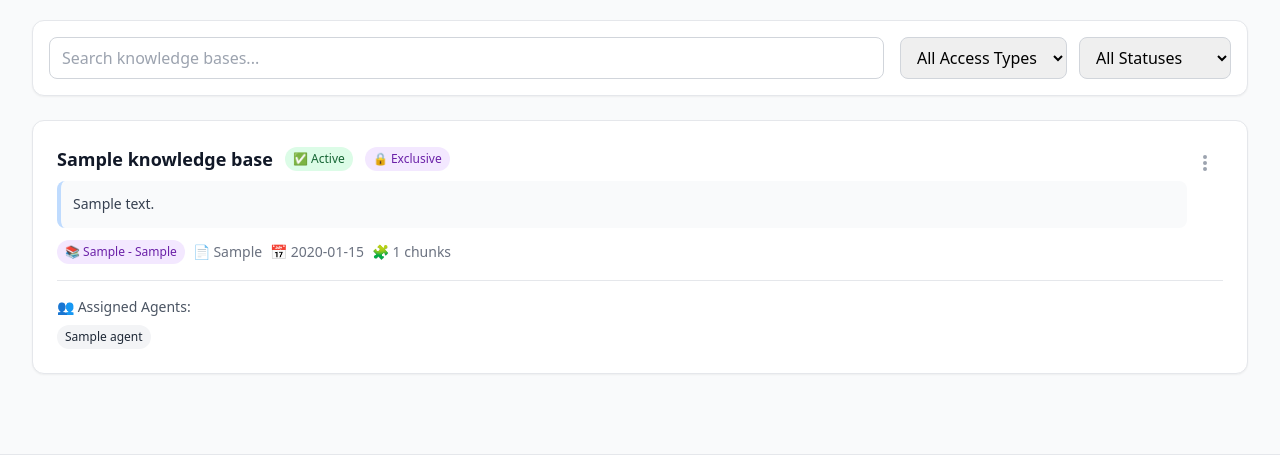
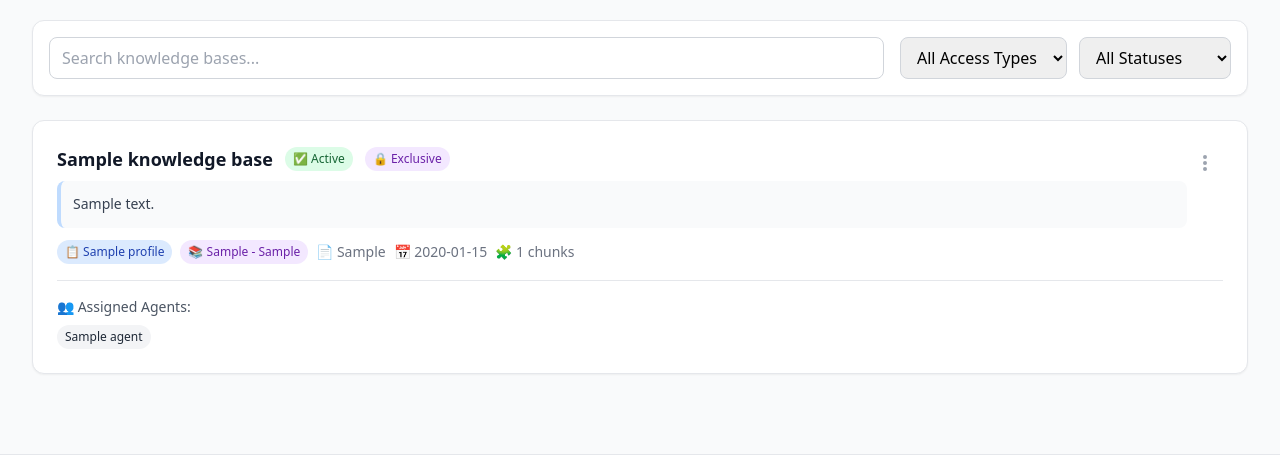
Before and after one commit to ST4RKiLLaX/exam_blueprint, a Flask app: template app/web/templates/knowledge_bases.html in a window 1280 px wide. Shown: the part 275-730 px from the top of the page. Run offline with Flask 3, Linux system fonts and the light colour scheme; the template is opened without the code that fills it: most values are stand-ins (such as "Sample title", 1, 10 or a date in 2020); some libraries are stand-ins or nearby versions.

Commit message:
feat(knowledge-bases): add editable exam profile assignment to KB edit modal
- Widened edit modal from max-w-md to max-w-2xl for better usability
- Replaced read-only profile display with multi-select checkboxes
- Users can now add/remove profile assignments when editing existing KBs
- Updated editKBFromData wrapper to use HTML5 data attributes
- Backend handler now saves exam_profile_ids array on edit
- Fixed HTML attribute escaping by using single quotes for JSON data
- Profile metadata (type, domain, priority flag) remains read-only

Resolves issue where KB profile assignments could only be set at creation

```diff
--- a/app/config/exam_profile_config.py
+++ b/app/config/exam_profile_config.py
@@ -400,7 +400,7 @@ def get_profile_usage(profile_id: str) -> Dict[str, Any]:
     all_kbs = kb_config.get("knowledge_bases", [])
     using_kbs = [
         kb.get("id") for kb in all_kbs
-        if kb.get("exam_profile_id") == profile_id
+        if profile_id in kb.get("exam_profile_ids", [])
     ]
 
     return {
--- a/app/web/server.py
+++ b/app/web/server.py
@@ -534,7 +534,8 @@ def knowledge_bases():
             source_type = request.form.get('source_type', 'file')
 
             # Get exam profile and metadata
-            exam_profile_id = request.form.get('exam_profile_id', '').strip() or None
+            exam_profile_ids = request.form.getlist('exam_profile_ids')  # Get multiple profile IDs
+            exam_profile_ids = [pid.strip() for pid in exam_profile_ids if pid.strip()]  # Clean up
             cissp_type = request.form.get('cissp_type', '').strip() or None
             cissp_domain = request.form.get('cissp_domain', '').strip() or None
             is_priority_kb = request.form.get('is_priority_kb') == 'on'
@@ -562,7 +563,7 @@ def knowledge_bases():
                         source=source_url,
                         access_type=access_type,
                         category="general",
-                        exam_profile_id=exam_profile_id,
+                        exam_profile_ids=exam_profile_ids,
                         profile_type=cissp_type,
                         profile_domain=cissp_domain,
                         is_priority_kb=is_priority_kb,
@@ -620,7 +621,7 @@ def knowledge_bases():
                         source=upload_path,
                         access_type=access_type,
                         category="general",
-                        exam_profile_id=exam_profile_id,
+                        exam_profile_ids=exam_profile_ids,
                         profile_type=cissp_type,
                         profile_domain=cissp_domain,
                         is_priority_kb=is_priority_kb,
@@ -664,6 +665,10 @@ def knowledge_bases():
             access_type = request.form.get('access_type', 'shared')
             new_embedding_provider = request.form.get('embedding_provider', 'openai')
 
+            # Get updated profile assignments
+            exam_profile_ids = request.form.getlist('exam_profile_ids')
+            exam_profile_ids = [pid.strip() for pid in exam_profile_ids if pid.strip()]
+
             if kb_id and title:
                 # Update knowledge base properties
                 config = load_knowledge_config()
@@ -678,6 +683,7 @@ def knowledge_bases():
                             'category': 'general',  # Fixed default
                             'access_type': access_type,
                             'embedding_provider': new_embedding_provider,
+                            'exam_profile_ids': exam_profile_ids
                         }
 
                         kb.update(update_data)
@@ -785,6 +791,12 @@ def knowledge_bases():
             except:
                 pass
 
+        # Get profile names from IDs
+        exam_profile_ids = kb_info.get('exam_profile_ids', [])
+        # Backward compatibility: check for old exam_profile_id field
+        if not exam_profile_ids and kb_info.get('exam_profile_id'):
+            exam_profile_ids = [kb_info.get('exam_profile_id')]
+
         knowledge_bases.append({
             'id': kb_id,
             'title': kb_info.get('title', 'Untitled'),
@@ -800,7 +812,8 @@ def knowledge_bases():
             'profile_type': kb_info.get('profile_type'),
             'profile_domain': kb_info.get('profile_domain'),
             'is_priority_kb': kb_info.get('is_priority_kb', False),
-            'embedding_provider': kb_info.get('embedding_provider', 'openai')
+            'embedding_provider': kb_info.get('embedding_provider', 'openai'),
+            'exam_profile_ids': exam_profile_ids
         })
 
     # Sort by creation date (newest first)
--- a/app/web/templates/knowledge_bases.html
+++ b/app/web/templates/knowledge_bases.html
@@ -99,6 +99,17 @@
                             ⭐ Priority KB
                         </span>
                         {% endif %}
+                        {% if kb.exam_profile_ids %}
+                            {% for profile_id in kb.exam_profile_ids %}
+                            {% for profile in exam_profiles %}
+                                {% if profile.profile_id == profile_id %}
+                                <span class="inline-flex items-center px-2 py-1 rounded-full text-xs font-medium bg-blue-100 text-blue-800">
+                                    📋 {{ profile.name }}
+                                </span>
+                                {% endif %}
+                            {% endfor %}
+                            {% endfor %}
+                        {% endif %}
                         {% if kb.profile_type or kb.cissp_type %}
                         <span class="inline-flex items-center px-2 py-1 rounded-full text-xs font-medium bg-purple-100 text-purple-800">
                             📚 {{ kb.profile_type or kb.cissp_type }}{% if kb.profile_domain or kb.cissp_domain %} - {{ kb.profile_domain or kb.cissp_domain }}{% endif %}
@@ -120,7 +131,17 @@
                         </svg>
                     </button>
                     <div id="dropdown-{{ kb.id }}" class="hidden absolute right-0 mt-2 w-48 bg-white rounded-lg shadow-lg border border-gray-200 z-10">
-                        <button onclick="editKnowledgeBase('{{ kb.id }}', '{{ kb.title }}', '{{ kb.description }}', '{{ kb.access_type }}', '{{ kb.kb_type }}', '{{ kb.profile_type or kb.cissp_type or "" }}', '{{ kb.profile_domain or kb.cissp_domain or "" }}', '{{ kb.embedding_provider or "openai" }}', {{ (kb.is_priority_kb | default(false)) | tojson }})"
+                        <button data-kb-id="{{ kb.id }}"
+                                data-kb-title="{{ kb.title | e }}"
+                                data-kb-description="{{ kb.description | e }}"
+                                data-kb-access="{{ kb.access_type }}"
+                                data-kb-type="{{ kb.kb_type }}"
+                                data-profile-type="{{ kb.profile_type or kb.cissp_type or '' }}"
+                                data-profile-domain="{{ kb.profile_domain or kb.cissp_domain or '' }}"
+                                data-embedding="{{ kb.embedding_provider or 'openai' }}"
+                                data-priority="{{ kb.is_priority_kb | default(false) | tojson }}"
+                                data-profile-ids='{{ (kb.exam_profile_ids | default([])) | tojson }}'
+                                onclick="editKBFromData(this)"
                                 class="w-full text-left px-4 py-2 text-sm text-gray-700 hover:bg-gray-100 flex items-center">
                             <svg class="w-4 h-4 mr-2" fill="none" stroke="currentColor" viewBox="0 0 24 24">
                                 <path stroke-linecap="round" stroke-linejoin="round" stroke-width="2" d="M11 5H6a2 2 0 00-2 2v11a2 2 0 002 2h11a2 2 0 002-2v-5m-1.414-9.414a2 2 0 112.828 2.828L11.828 15H9v-2.828l8.586-8.586z"></path>
@@ -224,18 +245,26 @@
                 </select>
             </div>
 
-            <!-- Exam Profile Selection -->
+            <!-- Exam Profile Selection (Multi-select) -->
             <div>
-                <label for="examProfile" class="block text-sm font-medium text-gray-700 mb-2">
-                    Exam Profile (Optional)
+                <label class="block text-sm font-medium text-gray-700 mb-2">
+                    Exam Profiles (Optional)
                 </label>
-                <select id="examProfile" name="exam_profile_id" class="w-full px-3 py-2 border border-gray-300 rounded-md" onchange="loadProfileMaterialTypes()">
-                    <option value="">None (General KB)</option>
-                    {% for profile in exam_profiles %}
-                    <option value="{{ profile.profile_id }}">{{ profile.name }}</option>
-                    {% endfor %}
-                </select>
-                <p class="text-xs text-gray-500 mt-1">Select an exam profile to tag this KB for specific certification prep</p>
+                <div class="border border-gray-300 rounded-md p-3 max-h-48 overflow-y-auto bg-white">
+                    {% if exam_profiles %}
+                        {% for profile in exam_profiles %}
+                        <label class="flex items-center py-1.5 hover:bg-gray-50 cursor-pointer">
+                            <input type="checkbox" name="exam_profile_ids" value="{{ profile.profile_id }}"
+                                   class="w-4 h-4 text-blue-600 border-gray-300 rounded focus:ring-blue-500 mr-2"
+                                   onchange="handleProfileCheckboxChange()">
+                            <span class="text-sm">{{ profile.name }}</span>
+                        </label>
+                        {% endfor %}
+                    {% else %}
+                        <p class="text-sm text-gray-500 italic">No exam profiles available</p>
+                    {% endif %}
+                </div>
+                <p class="text-xs text-gray-500 mt-1">Select one or more profiles to assign this KB to</p>
             </div>
 
             <!-- Material Type Selection (shown when profile selected) -->
@@ -340,7 +369,7 @@
 
 <!-- Edit Knowledge Base Modal -->
 <div id="editModal" class="hidden fixed inset-0 bg-black bg-opacity-50 flex items-center justify-center p-4 z-50">
-    <div class="bg-white rounded-xl shadow-xl max-w-md w-full p-6">
+    <div class="bg-white rounded-xl shadow-xl max-w-2xl w-full p-6">
         <div class="flex items-center justify-between mb-4">
             <h2 class="text-xl font-semibold text-gray-900">Edit Knowledge Base</h2>
             <button onclick="hideEditModal()" class="text-gray-400 hover:text-gray-600">
@@ -380,15 +409,36 @@
                 </select>
             </div>
 
-            <!-- Exam Profile Settings (Display Only) -->
-            <div id="edit_profile_section" style="display: none;">
-                <div class="bg-blue-50 border border-blue-200 rounded-lg p-3 mb-4">
+            <!-- Exam Profiles (Editable) -->
+            <div>
+                <label class="block text-sm font-medium text-gray-700 mb-2">
+                    Exam Profiles (Optional)
+                </label>
+                <div class="border border-gray-300 rounded-md p-3 max-h-48 overflow-y-auto bg-white">
+                    {% if exam_profiles %}
+                        {% for profile in exam_profiles %}
+                        <label class="flex items-center py-1.5 hover:bg-gray-50 cursor-pointer">
+                            <input type="checkbox" name="exam_profile_ids" value="{{ profile.profile_id }}"
+                                   class="edit-profile-checkbox w-4 h-4 text-blue-600 border-gray-300 rounded focus:ring-blue-500 mr-2">
+                            <span class="text-sm">{{ profile.name }}</span>
+                        </label>
+                        {% endfor %}
+                    {% else %}
+                        <p class="text-sm text-gray-500 italic">No exam profiles available</p>
+                    {% endif %}
+                </div>
+                <p class="text-xs text-gray-500 mt-1">Select profiles to assign this KB to. Changes saved immediately on submit.</p>
+            </div>
+
+            <!-- KB Metadata (Display Only) -->
+            <div id="edit_profile_metadata" style="display: none;">
+                <div class="bg-blue-50 border border-blue-200 rounded-lg p-3">
                     <label class="block text-sm font-medium text-gray-700 mb-2">
-                        Exam Profile Settings (Read-Only)
+                        KB Metadata (Read-Only)
                     </label>
                     <div class="grid grid-cols-2 gap-4 text-sm">
                         <div>
-                            <span class="text-gray-600">Type:</span>
+                            <span class="text-gray-600">Material Type:</span>
                             <span id="edit_profile_type_display" class="ml-2 font-medium">-</span>
                         </div>
                         <div>
@@ -401,7 +451,7 @@
                         <span id="edit_is_priority_display" class="ml-2 font-medium">-</span>
                     </div>
                     <p class="text-xs text-gray-500 mt-2">
-                        Profile configuration is set at creation and cannot be changed without reprocessing.
+                        These fields are set during KB creation and tied to the embedding structure.
                     </p>
                 </div>
             </div>
@@ -474,16 +524,14 @@ function showUploadModal() {
         // Profile-based material type loading
         let currentProfile = null;
 
-        async function loadProfileMaterialTypes() {
-            const profileSelect = document.getElementById('examProfile');
+        async function handleProfileCheckboxChange() {
+            const checkboxes = document.querySelectorAll('input[name="exam_profile_ids"]:checked');
             const materialTypeSection = document.getElementById('materialTypeSection');
             const materialTypeSelect = document.getElementById('materialType');
             const domainSection = document.getElementById('domainSection');
 
-            const profileId = profileSelect.value;
-
-            if (!profileId) {
-                // No profile selected - hide all dynamic sections
+            if (checkboxes.length === 0) {
+                // No profiles selected - hide all dynamic sections
                 materialTypeSection.style.display = 'none';
                 domainSection.style.display = 'none';
                 materialTypeSelect.value = '';
@@ -491,9 +539,12 @@ function showUploadModal() {
                 return;
             }
 
+            // Load the first selected profile's data for material type/domain options
+            const firstProfileId = checkboxes[0].value;
+
             // Fetch profile data
             try {
-                const response = await fetch(`/api/exam_profile/${profileId}`);
+                const response = await fetch(`/api/exam_profile/${firstProfileId}`);
                 if (!response.ok) {
                     console.error('Failed to load profile');
                     return;
@@ -616,25 +667,61 @@ function hideEditModal() {
     document.getElementById('editModal').classList.add('hidden');
 }
 
+// Edit Knowledge Base - Data Attribute Wrapper
+function editKBFromData(button) {
+    const data = button.dataset;
+    const profileIds = JSON.parse(data.profileIds);
+    const isPriority = data.priority === 'true';
+
+    editKnowledgeBase(
+        data.kbId,
+        data.kbTitle,
+        data.kbDescription,
+        data.kbAccess,
+        data.kbType,
+        data.profileType,
+        data.profileDomain,
+        data.embedding,
+        isPriority,
+        profileIds
+    );
+}
+
 // Edit Knowledge Base
-function editKnowledgeBase(id, title, description, accessType, kbType, profileType, profileDomain, embeddingProvider, isPriorityKB) {
+function editKnowledgeBase(id, title, description, accessType, kbType, profileType, profileDomain, embeddingProvider, isPriorityKB, examProfileIds) {
     document.getElementById('edit_kb_id').value = id;
     document.getElementById('edit_title').value = title;
     document.getElementById('edit_description').value = description;
     document.getElementById('edit_access_type').value = accessType;
 
-    // Profile section (display only if set)
-    const profileSection = document.getElementById('edit_profile_section');
+    // Uncheck all profile checkboxes first
+    const profileCheckboxes = document.querySelectorAll('.edit-profile-checkbox');
+    profileCheckboxes.forEach(checkbox => {
+        checkbox.checked = false;
+    });
+
+    // Check boxes that match current profile assignments
+    if (examProfileIds && Array.isArray(examProfileIds)) {
+        examProfileIds.forEach(profileId => {
+            const checkbox = document.querySelector(`.edit-profile-checkbox[value="${profileId}"]`);
+            if (checkbox) {
+                checkbox.checked = true;
+            }
+        });
+    }
+
+    // Metadata section (display only if set)
+    const metadataSection = document.getElementById('edit_profile_metadata');
     const hasProfileType = profileType && profileType !== '';
     const hasPriorityFlag = isPriorityKB === true;
 
     if (hasProfileType || hasPriorityFlag) {
-        profileSection.style.display = 'block';
+        metadataSection.style.display = 'block';
         document.getElementById('edit_profile_type_display').textContent = profileType || '-';
         document.getElementById('edit_profile_domain_display').textContent = profileDomain || '-';
         document.getElementById('edit_is_priority_display').textContent = hasPriorityFlag ? '⭐ Yes' : 'No';
     } else {
-        profileSection.style.display = 'none';
+        metadataSection.style.display = 'none';
     }
 
     // Embedding provider
```
Also changed, not shown: app/config/exam_profiles.json (+94 -87 lines), app/config/knowledge_config.py (+8 -2 lines), app/utils/migrate_kb_multi_profile.py (added, +74 -0 lines), 1 other file.
